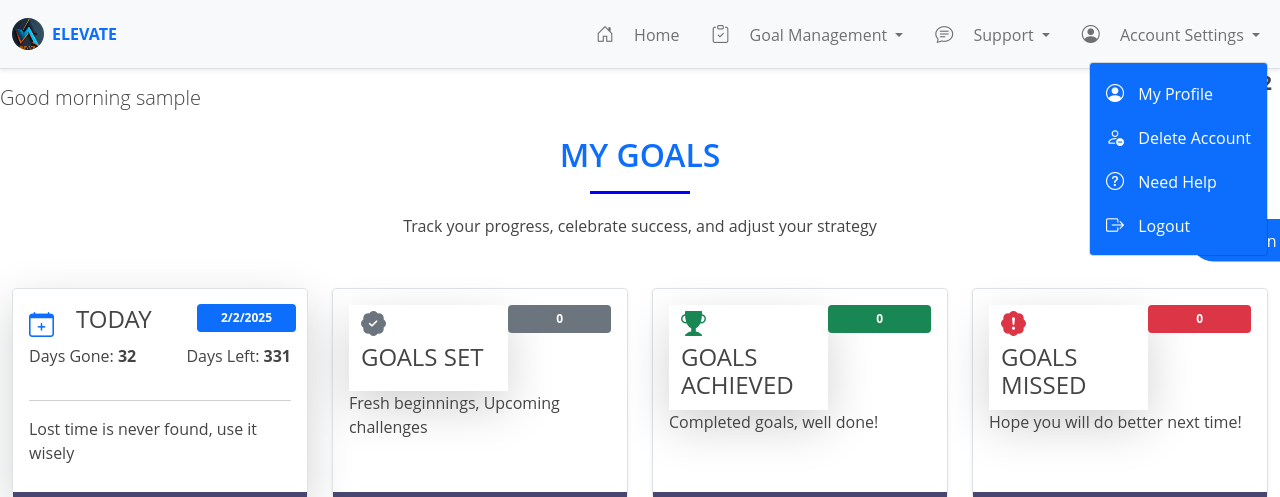
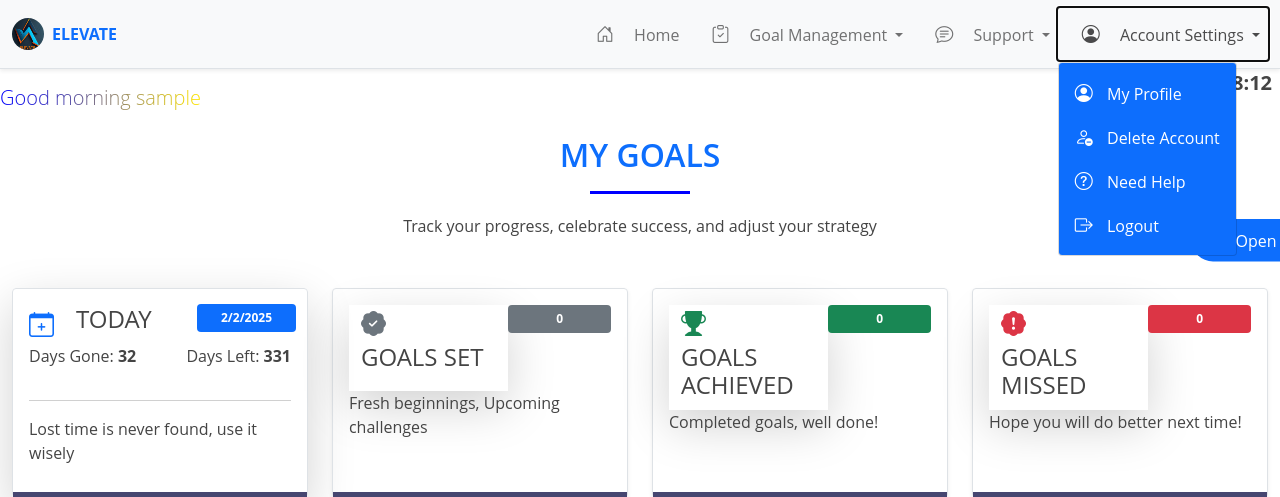
Before and after one commit to Anotida-Much/Elevate-goal-setting-and-tracking-, a PHP site: page /index.php in a window 1280 px wide, after a click on "Account Settings". Shown: the top 497 px of the page. Run offline with PHP 8.4, Linux system fonts and the light colour scheme; the visitor is signed in with stand-in values (Sample User, id 1); data that the repository does not hold is empty.

Commit message:
revitalized isotope and greeting text

```diff
--- a/css/main.css
+++ b/css/main.css
@@ -598,3 +598,10 @@ a {
   border-radius: 5px;
   cursor: pointer;
 }
+
+/* Greeting styles */
+ .gradient-text {
+    background: linear-gradient(to right, blue, rgb(255, 230, 0));
+    -webkit-background-clip: text;
+    -webkit-text-fill-color: transparent;
+  }
--- a/navbar.php
+++ b/navbar.php
@@ -17,6 +17,7 @@
         <h5 class="offcanvas-title" id="navbarSupportedContentLabel">
           <img src="img/logo.jpg" class="mh-20 w-100" />
         </h5>
+        <button type="button" class="btn-close" data-bs-dismiss="offcanvas" aria-label="Close"></button>
       </div>
       <div class="offcanvas-body">
         <ul class="navbar-nav ms-auto my-2 mb-lg-0">
@@ -28,18 +29,18 @@
           </li>
           <!-- Goal Management Dropdown -->
           <li class="nav-item dropdown my-2">
-            <span class="nav-link dropdown-toggle" href="#" id="goalManagementDropdown" role="button"
-              data-bs-toggle="dropdown" aria-expanded="false" aria-label="Goal Management">
+            <a class="nav-link dropdown-toggle" href="#" id="goalManagementDropdown" role="button"
+              data-bs-toggle="dropdown" aria-expanded="false">
               <i class="m-3 bi bi-clipboard-check"></i> Goal Management
-            </span>
-            <ul class="dropdown-menu dropdown-menu-end" aria-labelledby="goalManagementDropdown">
+            </a>
+            <ul class="dropdown-menu" aria-labelledby="goalManagementDropdown">
               <li>
-                <a class="dropdown-item" href="./goal-setting.php">
+                <a class="dropdown-item" href="goal-setting.php">
                   <i class="bi bi-calendar-plus"></i> Set Goal
                 </a>
               </li>
               <li>
-                <a class="dropdown-item" href="./display-goals.php">
+                <a class="dropdown-item" href="display-goals.php">
                   <i class="bi bi-list"></i> View All Goals
                 </a>
               </li>
@@ -52,11 +53,11 @@
           </li>
           <!-- Support Dropdown -->
           <li class="nav-item dropdown">
-            <span class="nav-link dropdown-toggle" href="#" id="supportDropdown" role="button" data-bs-toggle="dropdown"
-              aria-expanded="false" aria-label="Support">
+            <a class="nav-link dropdown-toggle" href="#" id="supportDropdown" role="button" data-bs-toggle="dropdown"
+              aria-expanded="false">
               <i class="m-3 bi bi-chat-text"></i> Support
-            </span>
-            <ul class="dropdown-menu dropdown-menu-end" aria-labelledby="supportDropdown">
+            </a>
+            <ul class="dropdown-menu" aria-labelledby="supportDropdown">
               <li>
                 <a class="dropdown-item" href="#online-support">
                   <i class="bi bi-headset"></i> Online Support
@@ -76,11 +77,11 @@
           </li>
           <!-- Account Settings Dropdown -->
           <li class="nav-item dropdown">
-            <span class="nav-link dropdown-toggle" href="#" id="accountSettingsDropdown" role="button"
-              data-bs-toggle="dropdown" aria-expanded="false" aria-label="Account Settings">
+            <a class="nav-link dropdown-toggle" href="#" id="accountSettingsDropdown" role="button"
+              data-bs-toggle="dropdown" aria-expanded="false">
               <i class="m-3 bi bi-person-circle"></i> Account Settings
-            </span>
-            <ul class="dropdown-menu dropdown-menu-end" aria-labelledby="accountSettingsDropdown">
+            </a>
+            <ul class="dropdown-menu" aria-labelledby="accountSettingsDropdown">
               <li>
                 <a class="dropdown-item" href="users-profile.php">
                   <i class="bi bi-person-circle"></i> My Profile
@@ -92,22 +93,20 @@
                 </a>
               </li>
               <li>
-                <a class="dropdown-item" href="mailto:muchinhairiano@gmail.com">
+                <a class="dropdown-item" href="mailto:support@example.com">
                   <i class="bi bi-question-circle"></i> Need Help
                 </a>
               </li>
-
             </ul>
           </li>
           <li>
-            <a class="nav-link logout-btn" href="#" id="logout-button1">
+            <a class="nav-link" href="#" id="logout-button">
               <i class="m-3 bi bi-box-arrow-right"></i> Logout
             </a>
           </li>
         </ul>
       </div>
     </div>
-
 
     <!-- Horizontal Menu for Large Screens -->
     <div class="collapse navbar-collapse d-lg-block d-none" id="navbarSupportedContentHorizontal">
@@ -120,11 +119,11 @@
         </li>
         <!-- Goal Management Dropdown -->
         <li class="nav-item dropdown">
-          <span class="nav-link dropdown-toggle" href="#" id="goalManagementDropdownHorizontal" role="button"
-            data-bs-toggle="dropdown" aria-expanded="false" aria-label="Goal Management">
+          <a class="nav-link dropdown-toggle" href="#" id="goalManagementDropdownHorizontal" role="button"
+            data-bs-toggle="dropdown" aria-expanded="false">
             <i class="m-3 bi bi-clipboard-check"></i> Goal Management
-          </span>
-          <ul class="dropdown-menu dropdown-menu-end" aria-labelledby="goalManagementDropdownHorizontal">
+          </a>
+          <ul class="dropdown-menu" aria-labelledby="goalManagementDropdownHorizontal">
             <li>
               <a class="dropdown-item" href="goal-setting.php">
                 <i class="bi bi-calendar-plus"></i> Set Goal
@@ -144,11 +143,11 @@
         </li>
         <!-- Support Dropdown -->
         <li class="nav-item dropdown">
-          <span class="nav-link dropdown-toggle" href="#" id="supportDropdownHorizontal" role="button"
-            data-bs-toggle="dropdown" aria-expanded="false" aria-label="Support">
+          <a class="nav-link dropdown-toggle" href="#" id="supportDropdownHorizontal" role="button"
+            data-bs-toggle="dropdown" aria-expanded="false">
             <i class="m-3 bi bi-chat-text"></i> Support
-          </span>
-          <ul class="dropdown-menu dropdown-menu-end" aria-labelledby="supportDropdownHorizontal">
+          </a>
+          <ul class="dropdown-menu" aria-labelledby="supportDropdownHorizontal">
             <!-- Dropdown items -->
             <li>
               <a class="dropdown-item" href="#online-support">
@@ -169,11 +168,11 @@
         </li>
         <!-- Account Settings Dropdown -->
         <li class="nav-item dropdown">
-          <span class="nav-link dropdown-toggle" href="#" id="accountSettingsDropdownHorizontal" role="button"
-            data-bs-toggle="dropdown" aria-expanded="false" aria-label="Account Settings">
+          <a class="nav-link dropdown-toggle" href="#" id="accountSettingsDropdownHorizontal" role="button"
+            data-bs-toggle="dropdown" aria-expanded="false">
             <i class="m-3 bi bi-person-circle"></i> Account Settings
-          </span>
-          <ul class="dropdown-menu dropdown-menu-end" aria-labelledby="accountSettingsDropdownHorizontal">
+          </a>
+          <ul class="dropdown-menu" aria-labelledby="accountSettingsDropdownHorizontal">
             <!-- Dropdown items -->
             <li>
               <a class="dropdown-item" href="users-profile.php">
@@ -186,12 +185,12 @@
               </a>
             </li>
             <li>
-              <a class="dropdown-item" href="mailto:muchinhairiano@gmail.com">
+              <a class="dropdown-item" href="mailto:support@example.com">
                 <i class="bi bi-question-circle"></i> Need Help
               </a>
             </li>
             <li>
-              <a class="dropdown-item logout-btn" href="#" id="logout-button2">
+              <a class="dropdown-item" href="#" id="logout-button">
                 <i class="bi bi-box-arrow-right"></i> Logout
               </a>
             </li>
--- /dev/null
+++ b/scripts/greeting.js
@@ -0,0 +1,20 @@
+document.addEventListener("DOMContentLoaded", function () {
+  // Get the username from a data attribute in the HTML
+  const username = document.getElementById("username").dataset.username;
+  const hour = new Date().getHours();
+  let greeting = "Hello!"; // Default greeting
+
+  if (hour >= 1 && hour < 12) {
+    greeting = `<span class="lead fs-5 gradient-text"> Good morning ${username}</span>`;
+  } else if (hour >= 12 && hour < 18) {
+    greeting = `<span class="lead fs-5 gradient-text"> Good afternoon ${username}</span>`;
+  } else {
+    greeting = `<span class="lead fs-5 gradient-text"> Good evening ${username}</span>`;
+  }
+
+  const typed = new Typed("#typed", {
+    strings: [greeting],
+    typeSpeed: 30,
+    showCursor: false,
+  });
+});
```
Also changed, not shown: display-goals.php (+20 -56 lines), index.php (+8 -27 lines), scripts/display.js (+31 -0 lines).
